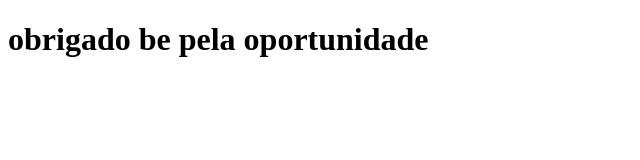
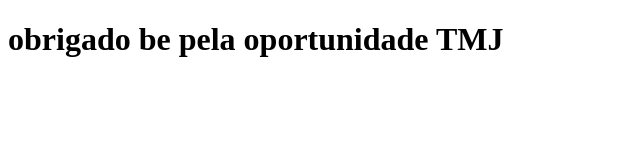
Before and after one commit to jppaesdev/Curso.dev, a Next.js app: page / in a window 1280 px wide. Shown: the top 160 px of the page, without its empty margins (0-640 px from the left). Built offline with nearby package versions, Linux system fonts and the light colour scheme.

Commit message:
modifica a frase

```diff
--- a/pages/index.js
+++ b/pages/index.js
@@ -1,5 +1,5 @@
 function Home() {
-    return <h1> obrigado be pela oportunidade</h1>
+    return <h1> obrigado be pela oportunidade TMJ </h1>
 }
 
 export default Home;
```
